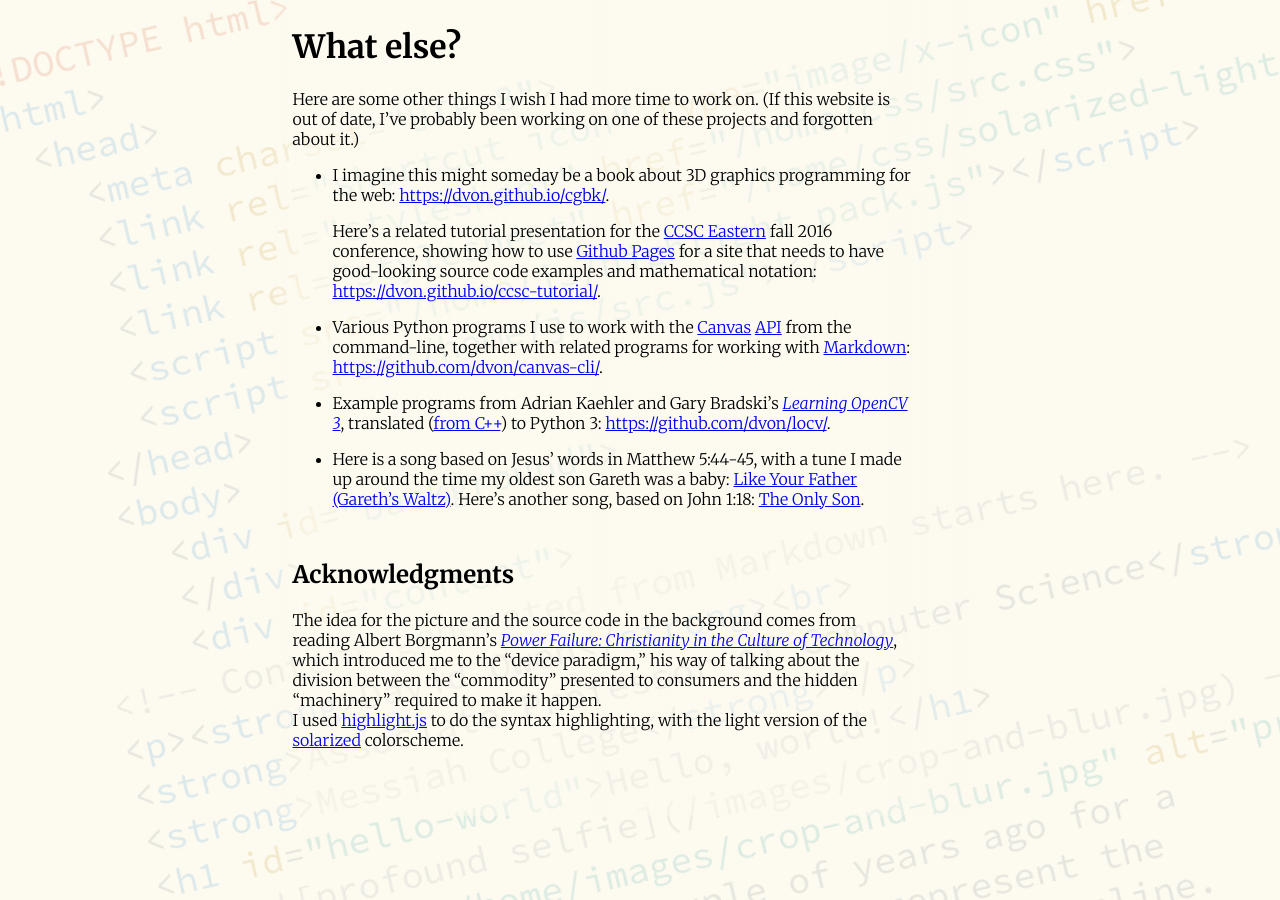
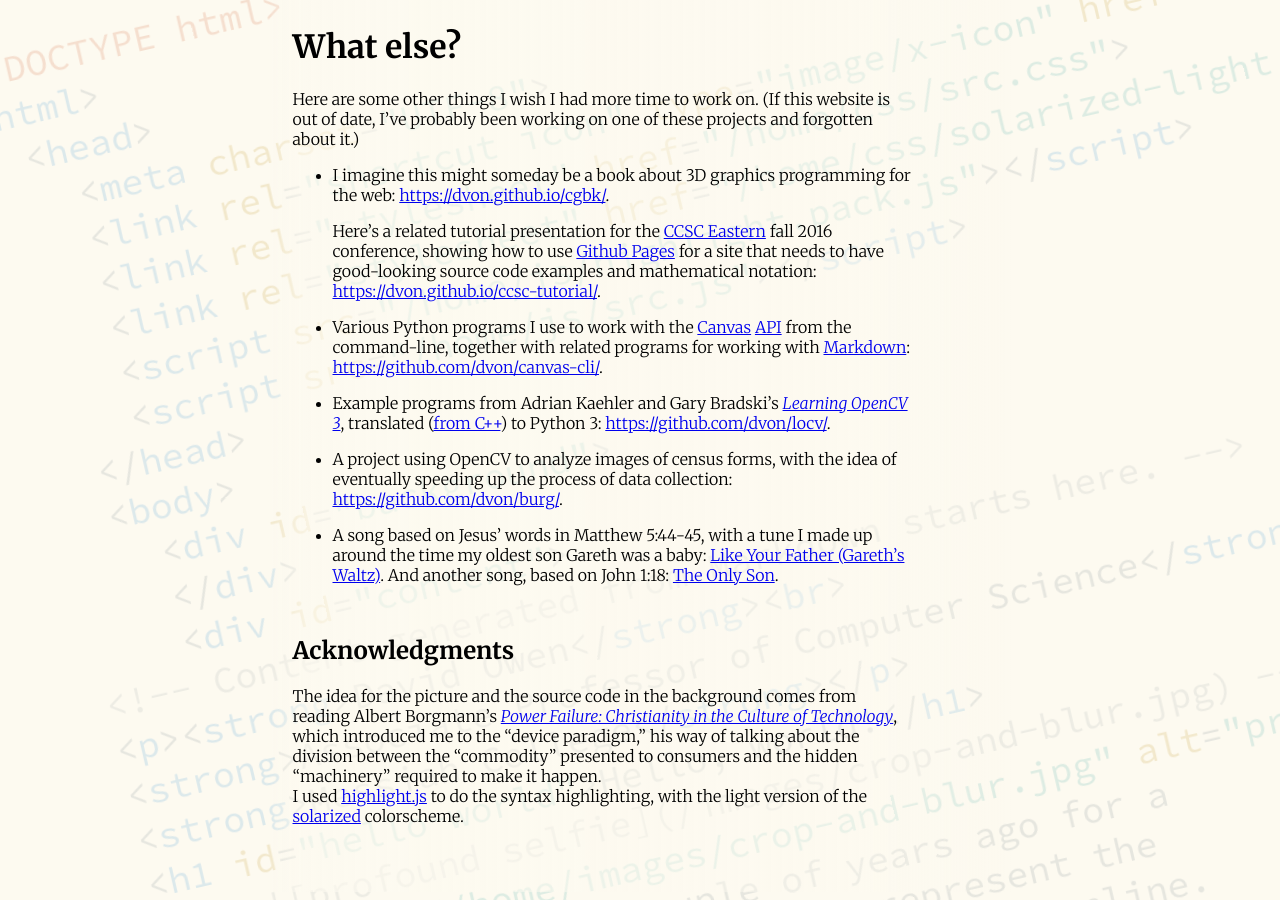
Before and after one commit to dvon/home, a Jekyll site: the page built from index.md, in a window 1280 px wide and 900 px high, scrolled down 1469 px. Built offline with Jekyll 4.4.1, drawn with Linux system fonts in a browser that asks for light colours; some of the changed text lies outside the part shown.

Commit message:
Added link to burg project.

```diff
--- a/index.md
+++ b/index.md
@@ -118,12 +118,14 @@ one of these projects and forgotten about it.)
     ([from C++](https://github.com/oreillymedia/Learning-OpenCV-3_examples))
     to Python 3: <https://github.com/dvon/locv/>.
 
--   Here is a song based on Jesus' words in Matthew 5:44-45, with
+-   A project using OpenCV to analyze images of census forms, with
+    the idea of eventually speeding up the process of data collection:
+    <https://github.com/dvon/burg/>.
+
+-   A song based on Jesus' words in Matthew 5:44-45, with
     a tune I made up around the time my oldest son Gareth was a baby:
     [Like Your Father (Gareth's Waltz)]({{ site.baseurl }}/music/like_your_father.pdf).
-    Here's another song, based on John 1:18: [The Only Son]({{ site.baseurl }}/music/the_only_son.pdf).
-    <!-- Here's another song, based on Luke 6:20-23:
-    [He Will Give His Kingdom To You]({{ site.baseurl }}/music/he_will_give_his_kingdom_to_you.pdf). -->
+    And another song, based on John 1:18: [The Only Son]({{ site.baseurl }}/music/the_only_son.pdf).
 
 ## Acknowledgments
 
```
